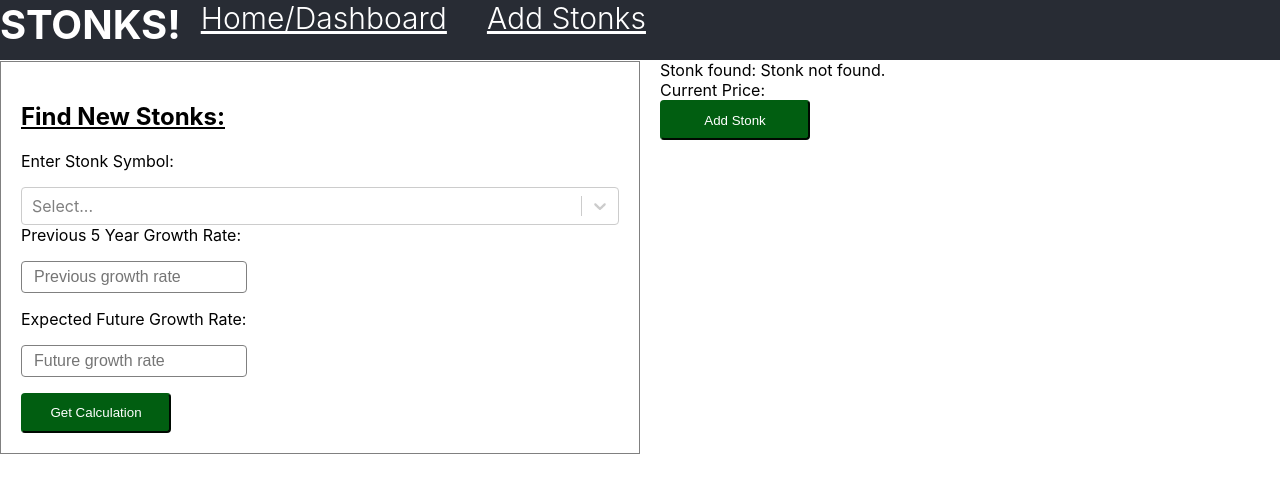
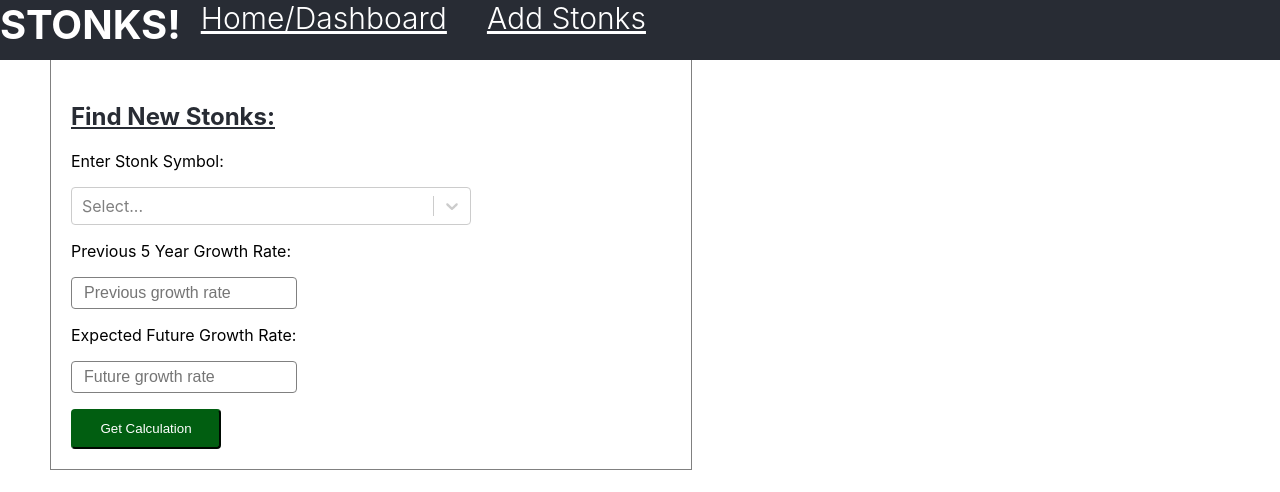
Before and after one commit to toddmantell/stonks, a React (Create React App) app: page /addstonk in a window 1280 px wide. Shown: the top 492 px of the page. Built offline with nearby package versions, Linux system fonts and the light colour scheme.

Commit message:
some styling updates, also moved the metrics in AddStonk next to the Form; some preliminary logic for adding the stonk to db

```diff
--- a/src/App.css
+++ b/src/App.css
@@ -132,17 +132,25 @@
 
 .add-stonks {
   display: grid;
-  grid-template-columns: 50% 50%;
+  grid-template-columns: 50% 30%;
+  border: grey solid 1px;
+  width: 50%;
+  margin-left: 50px;
 }
 
 .add-stonk-form {
   margin-top: 61px;
   padding: 20px;
-  border: grey solid 1px;
 }
 
 .add-stonk-heading {
   text-decoration: underline;
+  color: #282c34;
+}
+
+.typeahead {
+  margin-bottom: 1rem;
+  width: 400px;
 }
 
 .input-label {
@@ -160,8 +168,32 @@
   border-radius: 4px;
 }
 
-.metrics {
-  margin: 60px 20px;
+.metrics-section {
+  margin-top: 60px;
+  padding: 20px;
+}
+
+.metrics-heading {
+  margin: 0 0 1rem 0;
+}
+
+.metrics-section--metrics {
+  margin-bottom: 1rem;
+  width: 300px;
+}
+
+.metrics-section--metric {
+  margin: .2rem 0;
+  font-size: 20px;
+}
+
+.metrics-heading--symbol {
+  margin-bottom: 0;
+}
+
+.metrics-heading--price {
+  margin: 0 0 1rem 0;
+  font-size: 35px;
 }
 
 .form-button {
@@ -173,3 +205,7 @@
   border-color: #015e11;
   border-radius: 4px;
 }
+
+.form-button__hidden {
+  display: none;
+}
--- /dev/null
+++ b/src/components/Metrics.js
@@ -0,0 +1,88 @@
+import React from "react";
+
+const Metrics = ({ stonkQuote, stonk, addStonkToStonks }) => (
+  <div className="metrics-section">
+    {stonkQuote && (
+      <div className="metrics-heading">
+        <h2 className="metrics-heading--symbol">
+          {stonkQuote ? stonkQuote.symbol : "Find Stonk"}
+        </h2>
+        <div>{stonkQuote && stonkQuote.companyName}</div>
+        <hr />
+        <h2 className="metrics-heading--price">
+          ${stonkQuote && stonkQuote.latestPrice}
+        </h2>
+      </div>
+    )}
+    <div className="metrics-section--metrics">
+      {stonk && (
+        <>
+          <div className="metrics-section--metric">
+            Past:{" "}
+            <span
+              className={
+                stonk.pastGrahamFormulaNumber < stonkQuote.latestPrice
+                  ? "bold loss"
+                  : "bold gain"
+              }
+            >
+              {stonk.pastGrahamFormulaNumber}
+            </span>
+          </div>
+          <hr />
+          <div className="metrics-section--metric">
+            Past (Cons):{" "}
+            <span
+              className={
+                stonk.pastConservativeGrahamFormulaNumber <
+                stonkQuote.latestPrice
+                  ? "bold loss"
+                  : "bold gain"
+              }
+            >
+              {stonk.pastConservativeGrahamFormulaNumber}
+            </span>
+          </div>
+          <hr />
+          <div className="metrics-section--metric">
+            Forward:{" "}
+            <span
+              className={
+                stonk.forwardGrahamFormulaNumber < stonkQuote.latestPrice
+                  ? "bold loss"
+                  : "bold gain"
+              }
+            >
+              {stonk.forwardGrahamFormulaNumber}
+            </span>
+          </div>
+          <hr />
+          <div className="metrics-section--metric">
+            Forward (Cons):{" "}
+            <span
+              className={
+                stonk.forwardConservativeGrahamFormulaNumber <
+                stonkQuote.latestPrice
+                  ? "bold loss"
+                  : "bold gain"
+              }
+            >
+              {stonk.forwardConservativeGrahamFormulaNumber}
+            </span>
+          </div>
+        </>
+      )}
+    </div>
+    <div className="metrics-section--button">
+      <button
+        type="submit"
+        className={stonk ? "form-button" : "form-button__hidden"}
+        onClick={addStonkToStonks}
+      >
+        Add Stonk
+      </button>
+    </div>
+  </div>
+);
+
+export default Metrics;
--- a/src/components/TypeAhead.js
+++ b/src/components/TypeAhead.js
@@ -6,7 +6,7 @@ import { getDevOrProdAPIURL } from "../data/getStonks";
 export default function TypeAhead({ handleInputChange, defaults }) {
   async function getSymbols(inputValue) {
     const apiURL = getDevOrProdAPIURL();
-    return await get(`${apiURL}/symbolsQuery/${inputValue}`);
+    return await get(`${apiURL}/api/symbolsQuery/${inputValue}`);
   }
 
   return (
@@ -15,6 +15,7 @@ export default function TypeAhead({ handleInputChange, defaults }) {
       defaultOptions={defaults}
       loadOptions={getSymbols}
       onChange={handleInputChange}
+      className="typeahead"
     />
   );
 }
--- a/src/pages/AddStonk.js
+++ b/src/pages/AddStonk.js
@@ -2,6 +2,7 @@ import React, { useState, useEffect } from "react";
 import { getDevOrProdAPIURL } from "../data/getStonks";
 import { get, post } from "../fetchWrapper";
 import AddStonkForm from "../components/AddStonkForm";
+import Metrics from "../components/Metrics";
 
 export default function AddStonk() {
   const apiUrl = getDevOrProdAPIURL();
@@ -20,7 +21,7 @@ export default function AddStonk() {
 
       try {
         const fetchedStonkQuote =
-          (await get(`${apiUrl}/quote/${ticker}`)) || false;
+          (await get(`${apiUrl}/api/quote/${ticker}`)) || false;
         return setStonkQuote(fetchedStonkQuote);
       } catch (error) {
         console.log(`failed to fetch ${ticker}: ${error.toString()}`);
@@ -61,7 +62,7 @@ export default function AddStonk() {
           previousGrowthRate
         };
         const stonk =
-          (await post(`${apiUrl}/calculateMetrics`, stonkForCalc)) || false;
+          (await post(`${apiUrl}/api/calculateMetrics`, stonkForCalc)) || false;
 
         setStonk(stonk || false);
 
@@ -75,14 +76,11 @@ export default function AddStonk() {
   }
 
   async function addStonkToStonks() {
-    // Not implemented yet, this is just some initial implementation stuff that won't work
-    if (stonk) {
-      const result = await post(
-        `${apiUrl}/api/addStonk`,
-        JSON.stringify(stonk)
-      );
-      result.ok && alert("stonk successfully added");
-    }
+    const { symbol, latestPrice } = stonkQuote;
+    const stonkToSend = { ...stonk, ticker: symbol, latestPrice };
+
+    const result = await post(`${apiUrl}/api/addStonk`, stonkToSend);
+    result.ok && alert("stonk successfully added");
   }
 
   function setTickerAndGetQuote(ticker) {
@@ -99,73 +97,11 @@ export default function AddStonk() {
         previousGrowthRate={previousGrowthRate}
         futureGrowthRate={futureGrowthRate}
       />
-      <div className="metrics">
-        <div>
-          Stonk found: {stonkQuote ? stonkQuote.symbol : "Stonk not found."}
-        </div>
-        <div>Current Price: {stonkQuote && stonkQuote.latestPrice}</div>
-        {stonk && (
-          <>
-            <div>
-              Past:{" "}
-              <span
-                className={
-                  stonk.pastGrahamFormulaNumber < stonkQuote.latestPrice
-                    ? "bold loss"
-                    : "bold gain"
-                }
-              >
-                {stonk.pastGrahamFormulaNumber}
-              </span>
-            </div>
-            <div>
-              Past (Cons):{" "}
-              <span
-                className={
-                  stonk.pastConservativeGrahamFormulaNumber <
-                  stonkQuote.latestPrice
-                    ? "bold loss"
-                    : "bold gain"
-                }
-              >
-                {stonk.pastConservativeGrahamFormulaNumber}
-              </span>
-            </div>
-            <div>
-              Forward:{" "}
-              <span
-                className={
-                  stonk.forwardGrahamFormulaNumber < stonkQuote.latestPrice
-                    ? "bold loss"
-                    : "bold gain"
-                }
-              >
-                {stonk.forwardGrahamFormulaNumber}
-              </span>
-            </div>
-            <div>
-              Forward (Cons):{" "}
-              <span
-                className={
-                  stonk.forwardConservativeGrahamFormulaNumber <
-                  stonkQuote.latestPrice
-                    ? "bold loss"
-                    : "bold gain"
-                }
-              >
-                {stonk.forwardConservativeGrahamFormulaNumber}
-              </span>
-            </div>
-          </>
-        )}
-        <button
-          type="submit"
-          className="form-button"
-          onClick={addStonkToStonks}
-        >
-          Add Stonk
-        </button>
-      </div>
+      <Metrics
+        stonk={stonk}
+        stonkQuote={stonkQuote}
+        addStonkToStonks={addStonkToStonks}
+      />
     </article>
   );
 }
```
Also changed, not shown: 1 other file (tests, documents, lock files or other folders).
